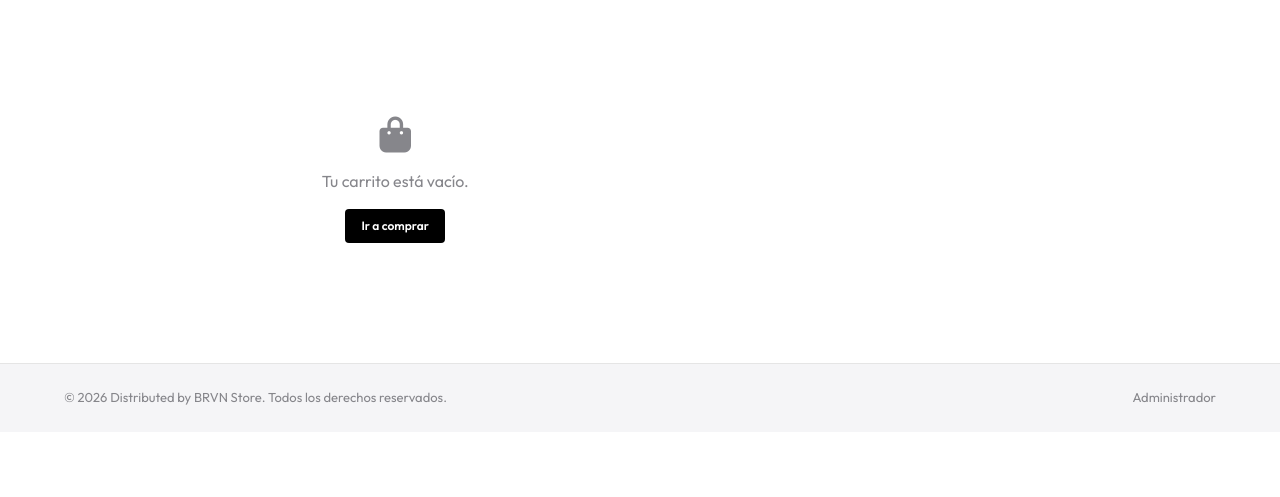
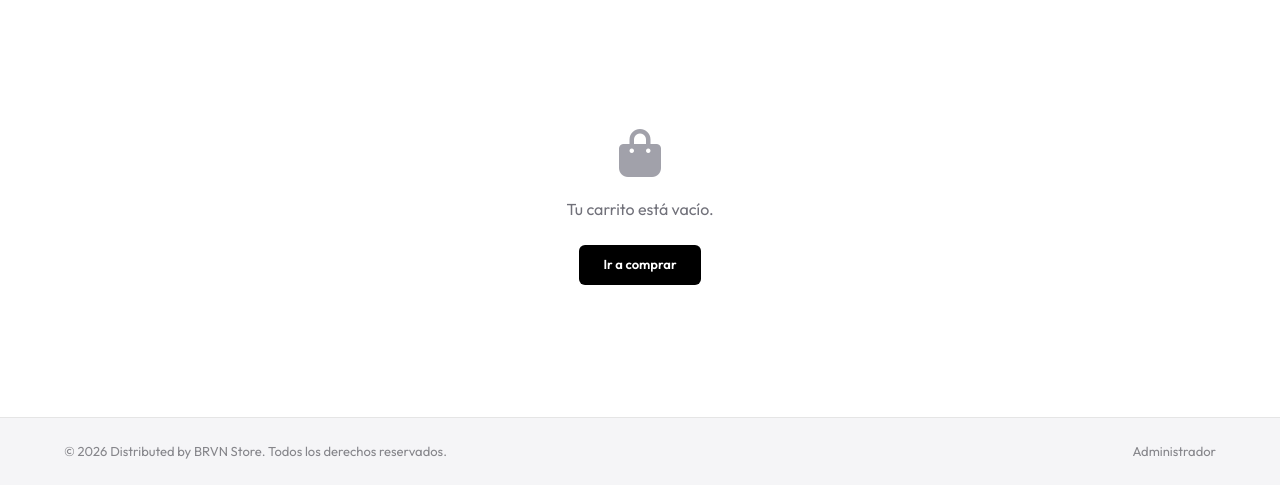
Before and after one commit to Branmtz/BRVN, a website: page public/cart.html in a window 1280 px wide. Shown: the part 177-674 px from the top of the page. Drawn offline with Linux system fonts and the light colour scheme.

Commit message:
style: center empty cart layout horizontally and vertically

```diff
--- a/public/css/styles.css
+++ b/public/css/styles.css
@@ -548,6 +548,19 @@ header {
   padding: 40px 0;
 }
 
+.cart-layout.empty {
+  display: flex;
+  justify-content: center;
+  align-items: center;
+  min-height: 40vh;
+  grid-template-columns: 1fr;
+  width: 100%;
+}
+
+.cart-layout.empty #cart-items-list {
+  width: 100%;
+}
+
 .form-row {
   display: grid;
   grid-template-columns: 1fr 1fr;
--- a/public/js/app.js
+++ b/public/js/app.js
@@ -979,18 +979,23 @@ function renderCart() {
 
   if (!itemsContainer) return;
 
+  const cartLayout = document.querySelector('.cart-layout');
+
   if (cart.length === 0) {
     itemsContainer.innerHTML = `
-      <div style="text-align: center; padding: 48px 0; color: var(--text-secondary);">
-        <i class="fa-solid fa-bag-shopping" style="font-size: 36px; margin-bottom: 16px;"></i>
-        <p>Tu carrito está vacío.</p>
-        <a href="/" class="view-btn" style="display: inline-block; margin-top: 16px;">Ir a comprar</a>
+      <div style="text-align: center; padding: 60px 0; color: var(--text-secondary);">
+        <i class="fa-solid fa-bag-shopping" style="font-size: 48px; margin-bottom: 20px; color: #a1a1aa;"></i>
+        <p style="font-size: 16px; margin-bottom: 24px; color: #71717a;">Tu carrito está vacío.</p>
+        <a href="/" class="view-btn" style="display: inline-block; padding: 10px 24px; background: #000; color: #fff; font-size: 13px; font-weight: 600; text-decoration: none; border-radius: 6px;">Ir a comprar</a>
       </div>
     `;
     const summaryBox = document.getElementById('checkout-box');
     if (summaryBox) summaryBox.style.display = 'none';
+    if (cartLayout) cartLayout.classList.add('empty');
     return;
   }
+
+  if (cartLayout) cartLayout.classList.remove('empty');
 
   // Render Items list
   itemsContainer.innerHTML = cart.map((item, idx) => `
```
